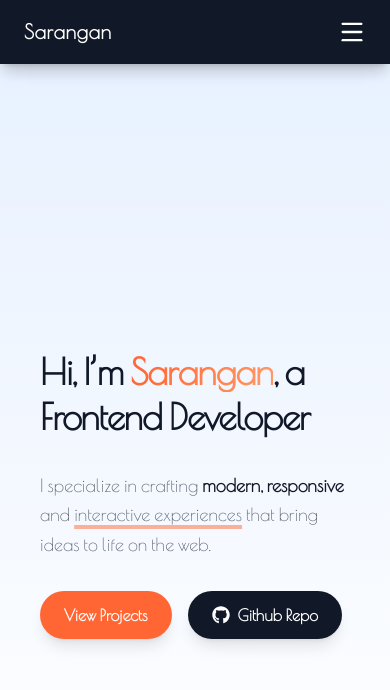
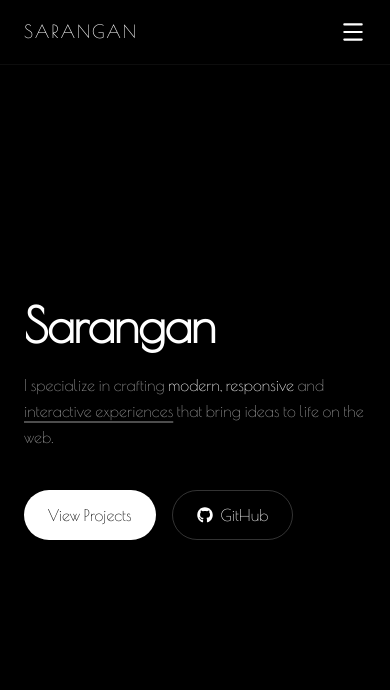
Before and after one commit to sarangan16/sarangan, a React (Create React App) app: page / in a window 390 px wide. Shown: the top 690 px of the page. Built offline with nearby package versions, Linux system fonts and the light colour scheme.

Commit message:
Portfolio redesiging fully, changing to better typography removing. animations. hero page redesigned, not complete, navbar minimalized, not complete

```diff
--- a/src/App.js
+++ b/src/App.js
@@ -1,10 +1,9 @@
-import React, { useState } from "react";
+import React, { useState, useEffect } from "react";
 import "./App.css";
 import Hero from "./components/Hero";
 import Navbar from "./components/Navbar";
 import "./components/i18n";
 import { useTranslation } from "react-i18next";
-import { useEffect } from "react";
 import Loader from "./components/Loader";
 
 function App() {
@@ -13,16 +12,19 @@ function App() {
 
   useEffect(() => {
     i18n.changeLanguage(navigator.language);
-  }, []);
+  }, [i18n]);
 
   return (
-    <div className="App container mx-auto">
+    <div className="bg-black text-white min-h-screen">
       {loading ? (
         <Loader onComplete={() => setLoading(false)} />
       ) : (
         <>
           <Navbar />
-          <Hero />
+
+          <main className="w-full">
+            <Hero />
+          </main>
         </>
       )}
     </div>
--- a/src/components/Hero.jsx
+++ b/src/components/Hero.jsx
@@ -1,230 +1,63 @@
-import React, { useEffect, useRef, useState } from "react";
-import myImage from "../images/sara.png";
-import TechStack from "./Techstack";
-import ScrollReveal from "./animations/ScrollReveal";
-import Projects from "./Projects";
+import React, { useEffect, useRef } from "react";
 import { gsap } from "gsap";
-import { ScrollTrigger } from "gsap/ScrollTrigger";
 import { FaGithub } from "react-icons/fa";
-import Contact from "./Contact";
 import { useTranslation, Trans } from "react-i18next";
-import Navbar from "./Navbar";
 
-const Hero = () => {
+const Hero = ({ projectsRef }) => {
   const { t } = useTranslation();
-  gsap.registerPlugin(ScrollTrigger);
 
-  const scrollContainerRef = useRef(null);
-  const stackSectionRef = useRef(null);
-  const projectsSectionRef = useRef(null);
-  const contactSectionRef = useRef(null);
-  const leftBlockRef = useRef(null);
-  const imgRef = useRef(null);
-  const topSectionRef = useRef(null);
-
-  const introHeadingRef = useRef(null);
-  const introTextRef = useRef(null);
-  const buttonGroupRef = useRef(null);
-
-  const flipContainerRef = useRef(null);
-  const flipped = useRef(false);
-
-  const [leftContent, setLeftContent] = useState("default");
-
-  // Scroll to section with navbar offset
-  const scrollToSection = (sectionRef) => {
-    if (sectionRef.current && scrollContainerRef.current) {
-      const navbarHeight = 64; // h-16
-      const top = sectionRef.current.offsetTop - navbarHeight;
-      scrollContainerRef.current.scrollTo({ top, behavior: "smooth" });
-    }
-  };
+  const nameRef = useRef(null);
+  const textRef = useRef(null);
+  const buttonsRef = useRef(null);
 
   useEffect(() => {
-    const profile = imgRef.current;
-    const container = scrollContainerRef.current;
-
-    // Hero intro animation
     gsap.fromTo(
-      [introHeadingRef.current, introTextRef.current, buttonGroupRef.current],
-      { opacity: 0, y: 30 },
-      { opacity: 1, y: 0, duration: 2, ease: "power3.out", stagger: 0.2 }
-    );
-
-    // Profile animation on scroll
-    if (profile && container) {
-      gsap.fromTo(
-        profile,
-        { opacity: 1, y: 0, scale: 1 },
-        {
-          opacity: 0,
-          y: -50,
-          scale: 0.9,
-          ease: "none",
-          scrollTrigger: {
-            scroller: container,
-            trigger: topSectionRef.current,
-            start: "top top",
-            end: "bottom top",
-            scrub: true,
-          },
-        }
-      );
-    }
-
-    // Sections in the order they appear in DOM
-    const sections = [
-      { ref: projectsSectionRef, content: "projects" },
-      { ref: stackSectionRef, content: "stack" },
-      { ref: contactSectionRef, content: "contact" },
-    ];
-
-    sections.forEach(({ ref, content }, i) => {
-      const sectionEl = ref.current;
-
-      ScrollTrigger.create({
-        trigger: sectionEl,
-        scroller: container,
-        start: "top 40%", // triggers when section is visible
-        end: "bottom center",
-        onEnter: () => setLeftContent(content),
-        onLeaveBack: () =>
-          setLeftContent(i === 0 ? "default" : sections[i - 1].content),
-      });
-
-      gsap.fromTo(
-        sectionEl,
-        { opacity: 0, y: 50 },
+      [nameRef.current, textRef.current, buttonsRef.current],
+      { opacity: 0, y: 40 },
       {
         opacity: 1,
         y: 0,
-          duration: 1,
-          ease: "power2.out",
-          scrollTrigger: {
-            trigger: sectionEl,
-            scroller: container,
-            start: "top 80%",
-            end: "bottom 20%",
-            toggleActions: "play reverse play reverse",
+        duration: 1.2,
+        ease: "power3.out",
+        stagger: 0.15,
       },
-        }
     );
-    });
   }, []);
 
   return (
-    <>
-      <Navbar
-        scrollContainerRef={scrollContainerRef}
-        introRef={topSectionRef}
-        stackRef={stackSectionRef}
-        projectsRef={projectsSectionRef}
-        contactRef={contactSectionRef}
-      />
-
-      <div className="h-screen overflow-hidden pt-10">
-        <section className="h-full flex my-8 max-w-4xl md:max-w-5xl lg:max-w-6xl xl:max-w-7xl mx-auto px-4 gap-x-8">
-          {/* LEFT SIDE */}
-          <div className="hidden sm:flex w-1/3 md:w-2/5 lg:w-2/5 xl:w-1/3 items-center justify-center">
-            <section>
-              <div className="sticky top-0" ref={leftBlockRef}>
-                {leftContent === "default" && (
-                  <div
-                    ref={flipContainerRef}
-                    className="w-64 h-72 cursor-pointer"
-                    onClick={() => {
-                      if (!flipContainerRef.current) return;
-                      gsap.to(flipContainerRef.current, {
-                        rotationY: flipped.current ? 0 : 180,
-                        duration: 1,
-                        ease: "power2.inOut",
-                        transformPerspective: 1000,
-                      });
-                      flipped.current = !flipped.current;
-                    }}
-                    style={{
-                      transformStyle: "preserve-3d",
-                      transform: "rotateY(0deg)",
-                      perspective: "1000px",
-                    }}
+    <section className="min-h-screen flex items-center bg-black text-white px-6 md:px-16">
+      <div className="max-w-6xl w-full mx-auto">
+        {/* Name */}
+        <h1
+          ref={nameRef}
+          className="text-[48px] sm:text-[64px] md:text-[96px] lg:text-[120px] font-extrabold leading-[0.9] tracking-tight"
         >
-                    <img
-                      ref={imgRef}
-                      src={myImage}
-                      alt="Sarangan profile"
-                      className="w-full h-full object-cover shadow-2xl border-4 border-white backface-hidden"
-                      style={{
-                        clipPath: "polygon(50% 0%, 100% 50%, 50% 100%, 0% 50%)",
-                      }}
-                    />
-                  </div>
-                )}
-
-                {leftContent === "stack" && (
-                  <h2 className="text-4xl font-bold text-center">
-                    {t("stackh2")}
-                  </h2>
-                )}
-
-                {leftContent === "projects" && (
-                  <h2 className="text-4xl font-bold text-center">
-                    {t("projecth2")}
-                  </h2>
-                )}
-
-                {leftContent === "contact" && (
-                  <h2 className="text-4xl font-bold text-center">
-                    {t("contacth2")}
-                  </h2>
-                )}
-              </div>
-            </section>
-          </div>
-
-          {/* RIGHT SIDE */}
-          <div
-            className="right-content w-full sm:w-3/4 md:w-2/3 lg:w-2/3 xl:w-3/4 overflow-y-auto hide-scrollbar pb-20"
-            ref={scrollContainerRef}
-          >
-            <div className="max-w-5xl ml-auto mr-0 px-6 md:px-0">
-              {/* HERO INTRO */}
-              <div
-                ref={topSectionRef}
-                className="h-screen flex flex-col justify-center items-start space-y-8"
-              >
-                <h1
-                  ref={introHeadingRef}
-                  className="text-4xl sm:text-5xl md:text-6xl font-extrabold tracking-tight text-gray-900 leading-tight"
-                >
-                  <Trans
-                    i18nKey="introHeading"
-                    components={{
-                      bold: (
-                        <span className="bg-gradient-to-r from-[#ff6633] to-[#ff9966] bg-clip-text text-transparent" />
-                      ),
-                    }}
-                  />
+          Sarangan
         </h1>
 
+        {/* my intro txt */}
         <p
-                  ref={introTextRef}
-                  className="text-lg md:text-xl text-gray-600 max-w-2xl leading-relaxed font-light"
+          ref={textRef}
+          className="mt-6 max-w-2xl text-base sm:text-lg md:text-xl text-white/60 leading-relaxed"
         >
           <Trans
             i18nKey="introText"
             components={{
-                      strong: <span className="font-semibold text-gray-900" />,
+              strong: <span className="text-white font-medium" />,
               highlight: (
-                        <span className="underline decoration-[#ff6633]/50 decoration-4 underline-offset-4" />
+                <span className="underline decoration-white/30 decoration-2 underline-offset-4" />
               ),
             }}
           />
         </p>
 
-                <div ref={buttonGroupRef} className="flex space-x-4 mt-6">
+        {/* action */}
+        <div ref={buttonsRef} className="flex flex-wrap gap-4 mt-10">
           <button
-                    onClick={() => scrollToSection(projectsSectionRef)}
-                    className="px-6 py-3 text-base bg-[#ff6633] text-white font-semibold rounded-full shadow-lg hover:bg-[#ff9966] hover:shadow-xl transition-all duration-300"
+            onClick={() =>
+              projectsRef?.current?.scrollIntoView({ behavior: "smooth" })
+            }
+            className="px-6 py-3 bg-white text-black rounded-full font-medium hover:bg-white/80 transition"
           >
             {t("viewProjects")}
           </button>
@@ -233,52 +66,14 @@ const Hero = () => {
             href="https://github.com/sarangan16"
             target="_blank"
             rel="noopener noreferrer"
-                    className="flex items-center px-6 py-3 text-base bg-gray-900 text-white font-semibold rounded-full shadow-lg hover:bg-gray-800 hover:shadow-xl transition-all duration-300"
+            className="flex items-center px-6 py-3 border border-white/20 text-white rounded-full hover:border-white/60 transition"
           >
-                    <FaGithub className="mr-2 text-lg" />
-                    {t("githubRepo")}
+            <FaGithub className="mr-2" />
+            GitHub
           </a>
         </div>
       </div>
-
-              {/* ANIMATED DIVIDER */}
-              <div className="flex flex-col justify-center">
-                <ScrollReveal
-                  baseOpacity={0}
-                  enableBlur={true}
-                  baseRotation={5}
-                  blurStrength={10}
-                />
-              </div>
-
-              {/* PROJECTS */}
-              <div
-                ref={projectsSectionRef}
-                className="min-h-screen flex flex-col justify-center py-20"
-              >
-                <Projects />
-              </div>
-
-              {/* TECH STACK */}
-              <div
-                ref={stackSectionRef}
-                className="min-h-screen flex flex-col justify-center py-20"
-              >
-                <TechStack />
-              </div>
-
-              {/* CONTACT */}
-              <div
-                ref={contactSectionRef}
-                className="min-h-screen flex flex-col justify-center py-20"
-              >
-                <Contact />
-              </div>
-            </div>
-          </div>
     </section>
-      </div>
-    </>
   );
 };
 
--- a/src/components/Navbar.jsx
+++ b/src/components/Navbar.jsx
@@ -2,13 +2,7 @@ import React, { useState } from "react";
 import { useTranslation } from "react-i18next";
 import { Menu, X } from "lucide-react";
 
-const Navbar = ({
-  scrollContainerRef,
-  introRef,
-  stackRef,
-  projectsRef,
-  contactRef,
-}) => {
+const Navbar = ({ introRef, stackRef, projectsRef, contactRef }) => {
   const { i18n } = useTranslation();
   const [menuOpen, setMenuOpen] = useState(false);
 
@@ -17,122 +11,103 @@ const Navbar = ({
     setMenuOpen(false);
   };
 
-  const scrollToSection = (sectionRef) => {
-    if (sectionRef.current && scrollContainerRef.current) {
-      const top = sectionRef.current.offsetTop;
-      scrollContainerRef.current.scrollTo({ top, behavior: "smooth" });
+  const scrollTo = (ref) => {
+    ref?.current?.scrollIntoView({ behavior: "smooth" });
     setMenuOpen(false);
-    }
   };
 
   return (
-    <nav className="fixed top-0 left-0 w-full z-50 bg-[#111827] shadow-lg">
+    <nav className="fixed top-0 left-0 w-full z-50 bg-black/80 backdrop-blur-md border-b border-white/5">
       <div className="h-16 flex items-center justify-between px-6 max-w-7xl mx-auto">
+        {/* My Brand */}
         <div
-          onClick={() => scrollToSection(introRef)}
-          className="flex-1 text-white text-xl font-bold tracking-wide cursor-pointer"
+          onClick={() => scrollTo(introRef)}
+          className="text-white text-lg tracking-widest uppercase cursor-pointer hover:opacity-70 transition"
         >
           Sarangan
         </div>
 
-        <div className="hidden sm:flex justify-center space-x-6">
+        {/* Nav Links */}
+        <div className="hidden sm:flex gap-10 text-sm uppercase tracking-wide text-white/60">
           <button
-            onClick={() => scrollToSection(introRef)}
-            className="text-sm md:text-base font-medium uppercase text-gray-300 hover:text-red-400 transition"
+            onClick={() => scrollTo(introRef)}
+            className="hover:text-white transition"
           >
             Home
           </button>
-
           <button
-            onClick={() => scrollToSection(projectsRef)}
-            className="text-sm md:text-base font-medium uppercase text-gray-300 hover:text-red-400 transition"
+            onClick={() => scrollTo(stackRef)}
+            className="hover:text-white transition"
+          >
+            Stack
+          </button>
+          <button
+            onClick={() => scrollTo(projectsRef)}
+            className="hover:text-white transition"
           >
             Projects
           </button>
           <button
-            onClick={() => scrollToSection(stackRef)}
-            className="text-sm md:text-base font-medium uppercase text-gray-300 hover:text-red-400 transition"
-          >
-            Stack
-          </button>
-          <button
-            onClick={() => scrollToSection(contactRef)}
-            className="text-sm md:text-base font-medium uppercase text-gray-300 hover:text-red-400 transition"
+            onClick={() => scrollTo(contactRef)}
+            className="hover:text-white transition"
           >
             Contact
           </button>
         </div>
 
-        <div className="hidden sm:flex flex-1 justify-end">
-          {i18n.language === "en" ? (
+        {/* Language Change */}
+        <div className="hidden sm:flex items-center gap-4">
           <button
-              onClick={() => changeLanguage("de")}
-              className="px-4 py-1 rounded-full bg-red-500 hover:bg-red-600 text-white text-sm font-semibold transition"
+            onClick={() => changeLanguage(i18n.language === "en" ? "de" : "en")}
+            className="text-xs uppercase tracking-widest text-white/50 hover:text-white transition"
           >
-              DE
+            {i18n.language === "en" ? "DE" : "EN"}
           </button>
-          ) : (
-            <button
-              onClick={() => changeLanguage("en")}
-              className="px-4 py-1 rounded-full bg-red-500 hover:bg-red-600 text-white text-sm font-semibold transition"
-            >
-              EN
-            </button>
-          )}
         </div>
 
+        {/* Mobile screen menu hid */}
         <button
           className="sm:hidden text-white"
           onClick={() => setMenuOpen(!menuOpen)}
         >
-          {menuOpen ? <X size={28} /> : <Menu size={28} />}
+          {menuOpen ? <X size={26} /> : <Menu size={26} />}
         </button>
       </div>
 
+      {/* mobile menu */}
       {menuOpen && (
-        <div className="sm:hidden bg-[#1f2937] px-6 py-4 space-y-4">
+        <div className="sm:hidden bg-black border-t border-white/5 px-6 py-6 space-y-5 text-white/70 uppercase text-sm tracking-wide">
           <button
-            onClick={() => scrollToSection(introRef)}
-            className="block w-full text-left text-gray-300 hover:text-red-400 transition"
+            onClick={() => scrollTo(introRef)}
+            className="block hover:text-white"
           >
             Home
           </button>
           <button
-            onClick={() => scrollToSection(stackRef)}
-            className="block w-full text-left text-gray-300 hover:text-red-400 transition"
+            onClick={() => scrollTo(stackRef)}
+            className="block hover:text-white"
           >
             Stack
           </button>
           <button
-            onClick={() => scrollToSection(projectsRef)}
-            className="block w-full text-left text-gray-300 hover:text-red-400 transition"
+            onClick={() => scrollTo(projectsRef)}
+            className="block hover:text-white"
           >
             Projects
           </button>
           <button
-            onClick={() => scrollToSection(contactRef)}
-            className="block w-full text-left text-gray-300 hover:text-red-400 transition"
+            onClick={() => scrollTo(contactRef)}
+            className="block hover:text-white"
           >
             Contact
           </button>
 
-          <div className="pt-4">
-            {i18n.language === "en" ? (
           <button
-                onClick={() => changeLanguage("de")}
-                className="w-full px-4 py-2 rounded-full bg-red-500 hover:bg-red-600 text-white text-sm font-semibold transition"
+            onClick={() => changeLanguage(i18n.language === "en" ? "de" : "en")}
+            className="pt-4 text-white/60 hover:text-white transition"
           >
-                DE
+            {i18n.language === "en" ? "Switch to DE" : "Switch to EN"}
           </button>
-            ) : (
-              <button
-                onClick={() => changeLanguage("en")}
-                className="w-full px-4 py-2 rounded-full bg-red-500 hover:bg-red-600 text-white text-sm font-semibold transition"
-              >
-                EN
-              </button>
-            )}
-          </div>
         </div>
       )}
     </nav>
```
Lines whose indentation alone changed are shown as unchanged.
